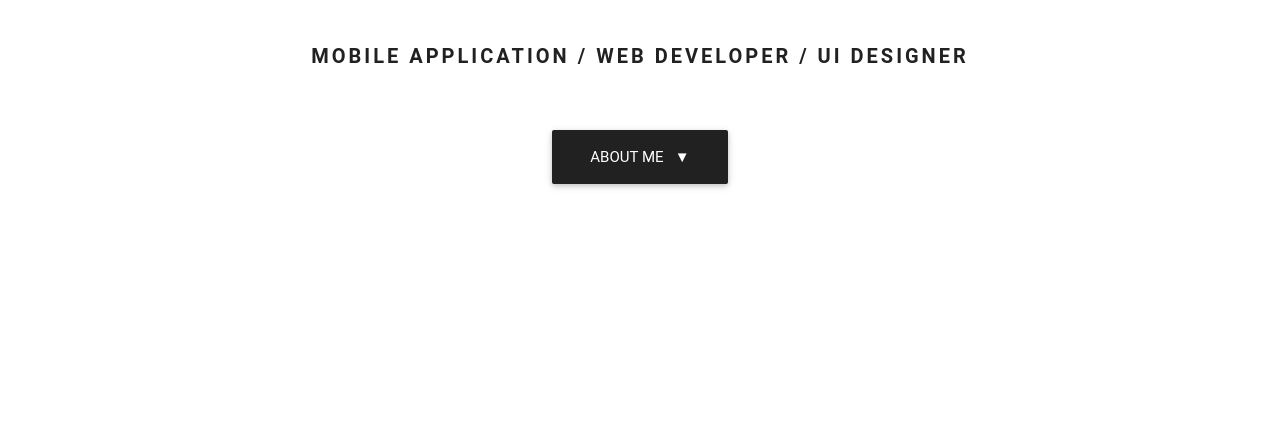
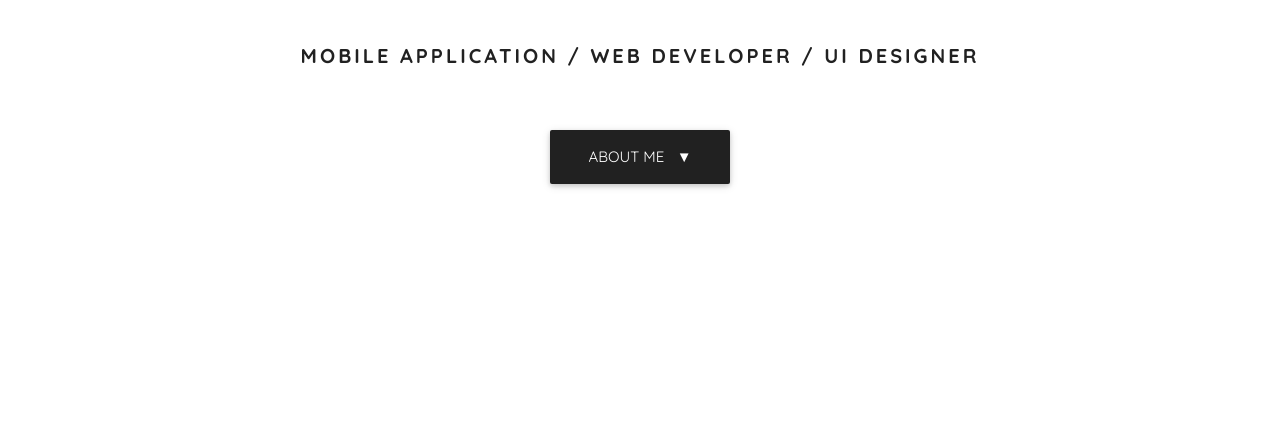
Before and after one commit to sathishkumarvit/sathishkumar.tech, a plain HTML site: page index.html in a window 1280 px wide. Shown: the part 374-800 px from the top of the page. Drawn offline with Linux system fonts and the light colour scheme.

Commit message:
Update index.html

```diff
--- a/index.html
+++ b/index.html
@@ -15,6 +15,9 @@
 
 <link href="https://fonts.googleapis.com/css2?family=Quicksand:wght@400;700&display=swap" rel="stylesheet">
     <style>
+	    body{
+	       font-family: 'Quicksand', sans-serif;
+	    }
 	    .myname{
 	    font-family: 'Quicksand', sans-serif;
 	    }
```
